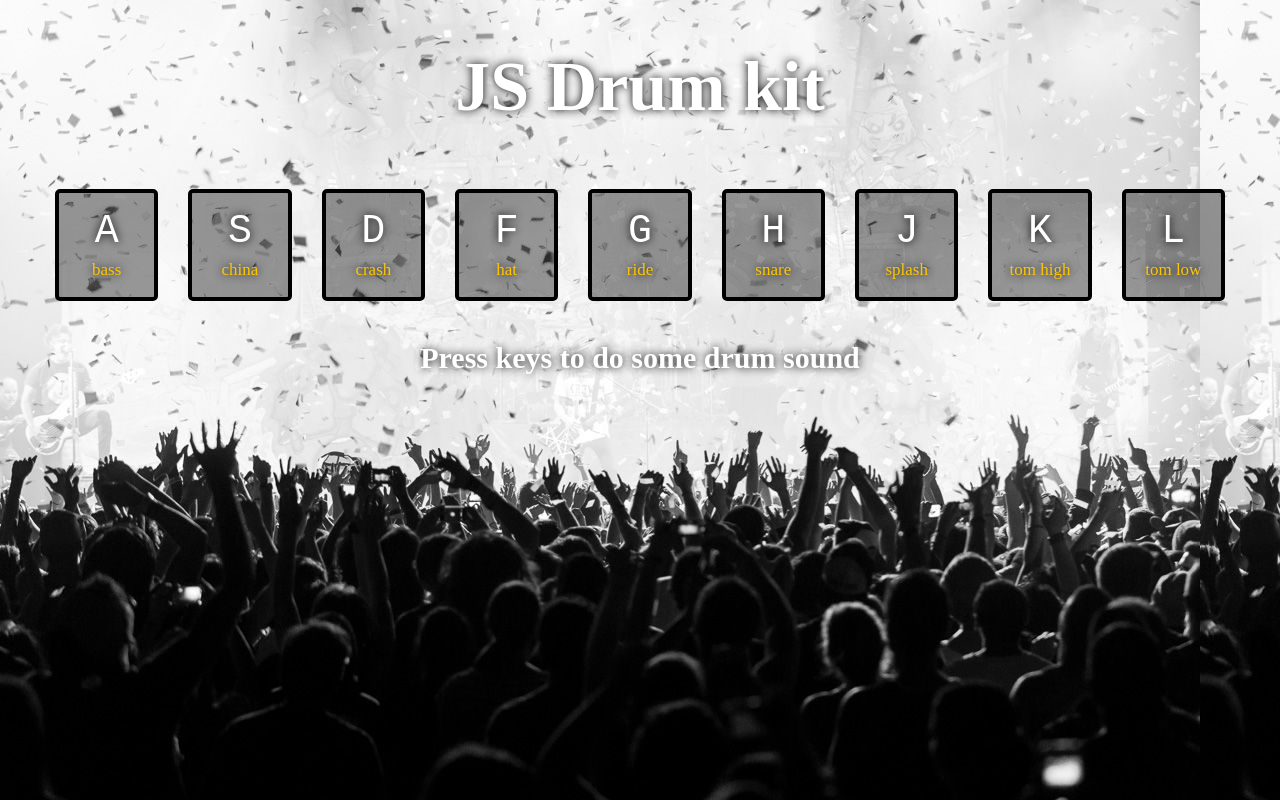
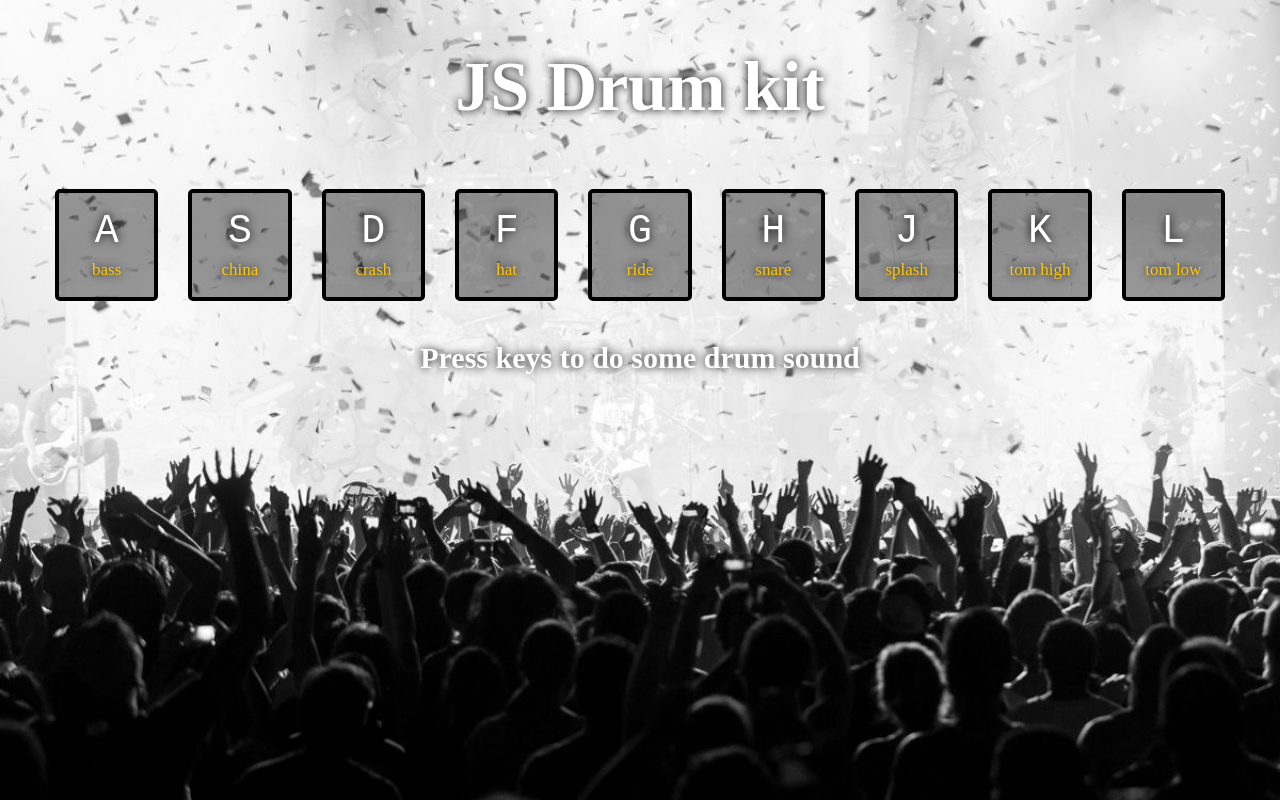
Before and after one commit to EvgeniyGor/frontend-stuff, a plain HTML site: page day1/index.html in a window 1280 px wide. Drawn offline with Linux system fonts and the light colour scheme.

Commit message:
[Add] day1: js drum kit

```diff
--- a/day1/style.css
+++ b/day1/style.css
@@ -1,5 +1,7 @@
 body {
-    background: #f5f5f5  url("img/background.jpg") repeat 0 0;
+    background: #f5f5f5  url("img/background.jpg");
+    background-size: cover;
+    text-align: center;
 }
 
 .container {
@@ -40,14 +42,12 @@ body {
 
 h1 {
     font-size: 70px;
-    text-align: center;
     color: white;
     text-shadow: 0 0 10px black;
 }
 
 h2 {
     font-size: 30px;
-    text-align: center;
     color: white;
     text-shadow: 0 0 10px black;
 }
--- a/day2/style.css
+++ b/day2/style.css
@@ -0,0 +1,5 @@
+body {
+    background: #f5f5f5  url("img/background.jpg");
+    background-size: cover;
+    text-align: center;
+}
```
Also changed, not shown: day2/index.html (+8 -1 lines), day2/img/background.jpg (added).
